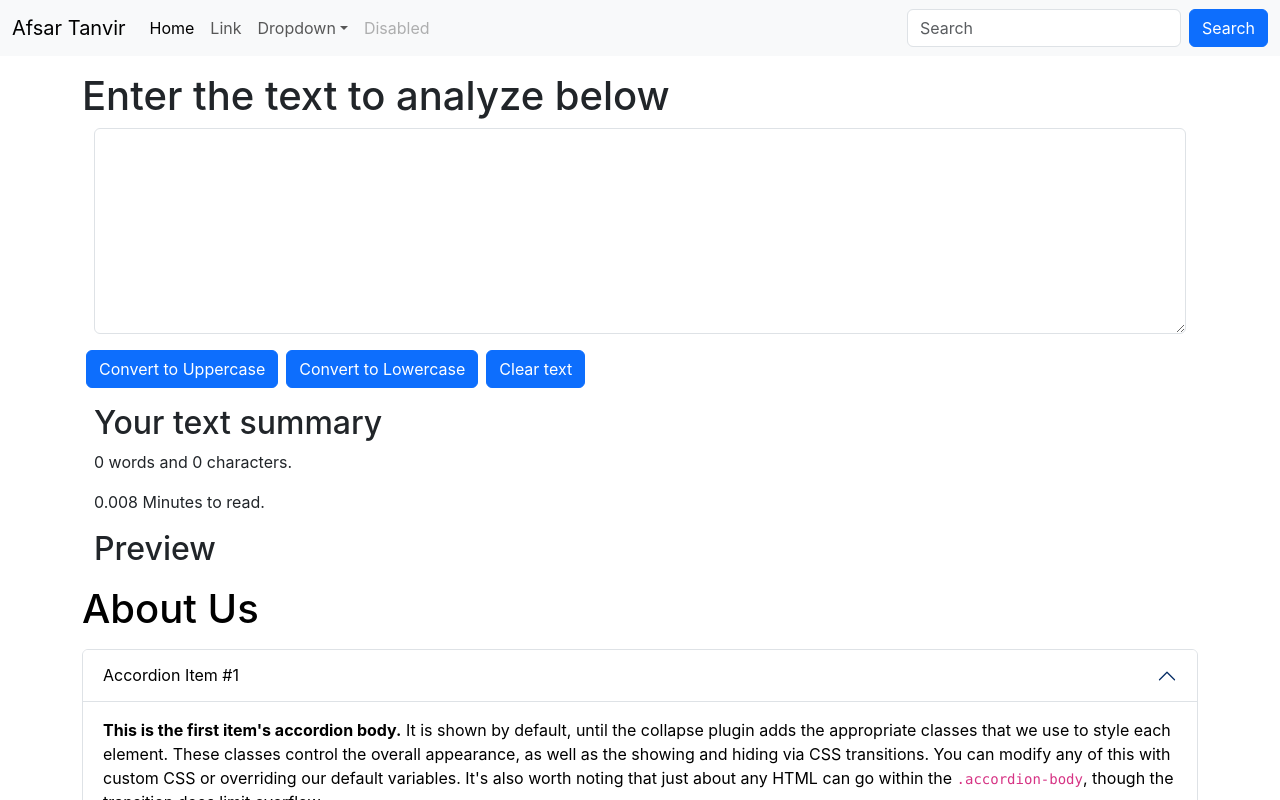
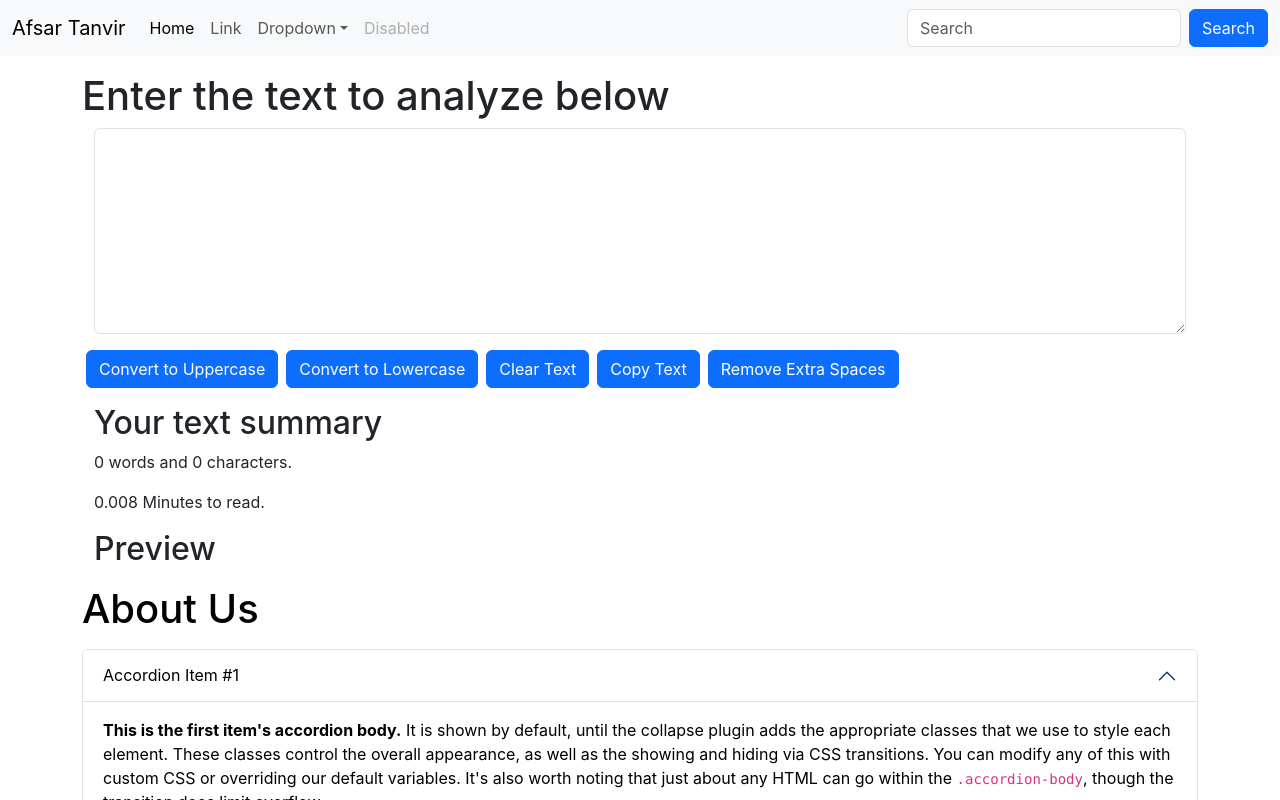
Before and after one commit to AfsarTanvir/React-Basic, a React (Create React App) app in the folder my-react-app/: page / in a window 1280 px wide. Shown: the top 800 px of the page. Built offline with nearby package versions, Linux system fonts and the light colour scheme.

Commit message:
Adding New Feature Removing Extra Space, Copy Text to the Clipboard

```diff
--- a/my-react-app/src/components/TextForm.js
+++ b/my-react-app/src/components/TextForm.js
@@ -1,30 +1,46 @@
 import React, { useState } from "react";
 
 export default function TextForm(parameters) {
+  // Convert To Uppercase
   const handleUpClick = () => {
     console.log("uppercase was clicked: " + text);
     let newText = text.toUpperCase();
     setText(newText);
   };
 
+  // Convert To Lowercase
   const handleLoClick = () => {
     console.log("lowercase was clicked: " + text);
     let newText = text.toLowerCase();
     setText(newText);
   };
 
+  // Clear The Text
   const handleClearClick = () => {
-    setText('');
+    setText("");
   };
 
+  // On Change
   const handleOnChange = (event) => {
     console.log("On change");
     setText(event.target.value);
   };
 
+  // Copy Text
+  const handleCopyText = () => {
+    var text = document.getElementById("myBox");
+    text.select();
+    text.setSelectionRange(0, 9999);
+    navigator.clipboard.writeText(text.value);
+  };
+
+  // Removing Extra Space
+  const handleExtraSpace = () => {
+    let newText = text.split(/[ ]+/);
+    setText(newText.join(" "));
+  };
+
   const [text, setText] = useState("");
-  // text = "new text"; // Wrong way to change the state
-  // setText("new text"); // Correct way to change the state
   return (
     <>
       <div>
@@ -45,7 +61,13 @@
           Convert to Lowercase
         </button>
         <button className="btn btn-primary mx-1" onClick={handleClearClick}>
-          Clear text
+          Clear Text
+        </button>
+        <button className="btn btn-primary mx-1" onClick={handleCopyText}>
+          Copy Text
+        </button>
+        <button className="btn btn-primary mx-1" onClick={handleExtraSpace}>
+          Remove Extra Spaces
         </button>
       </div>
       <div className="container my-3">
```
